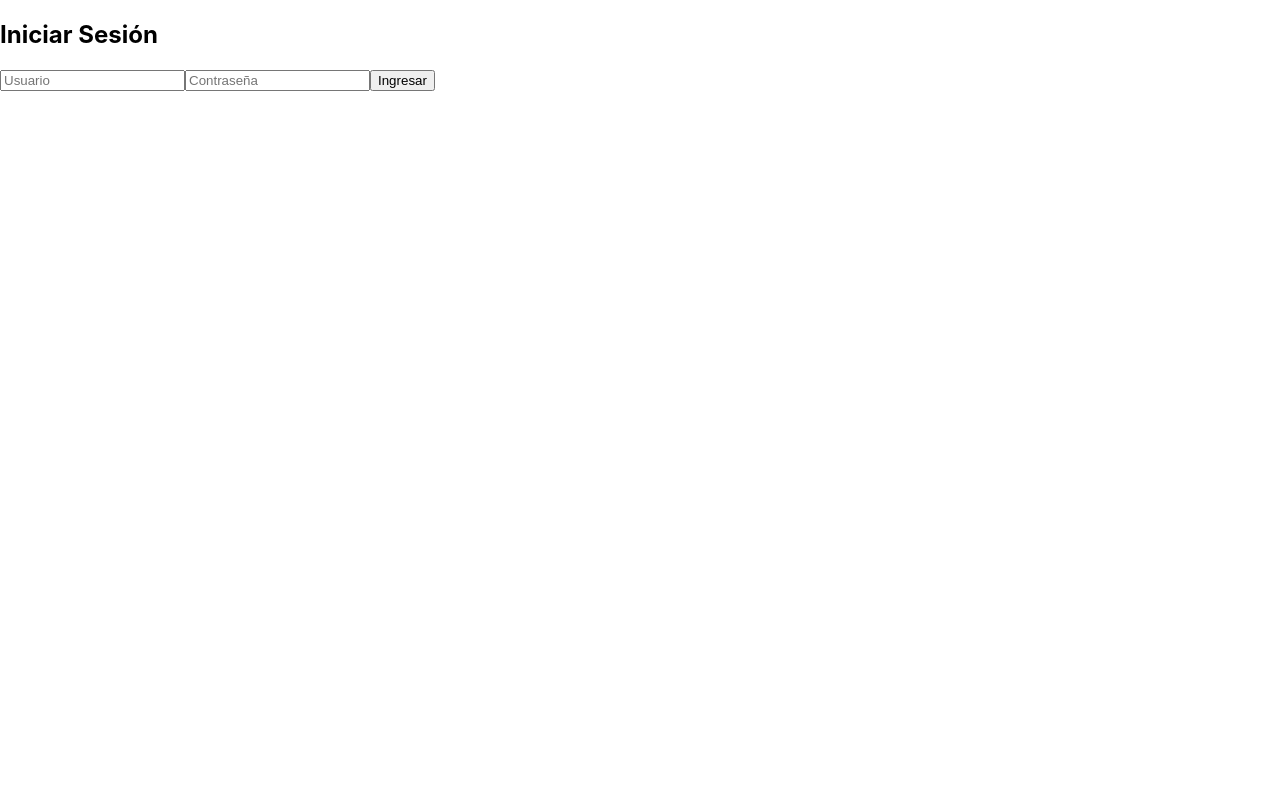
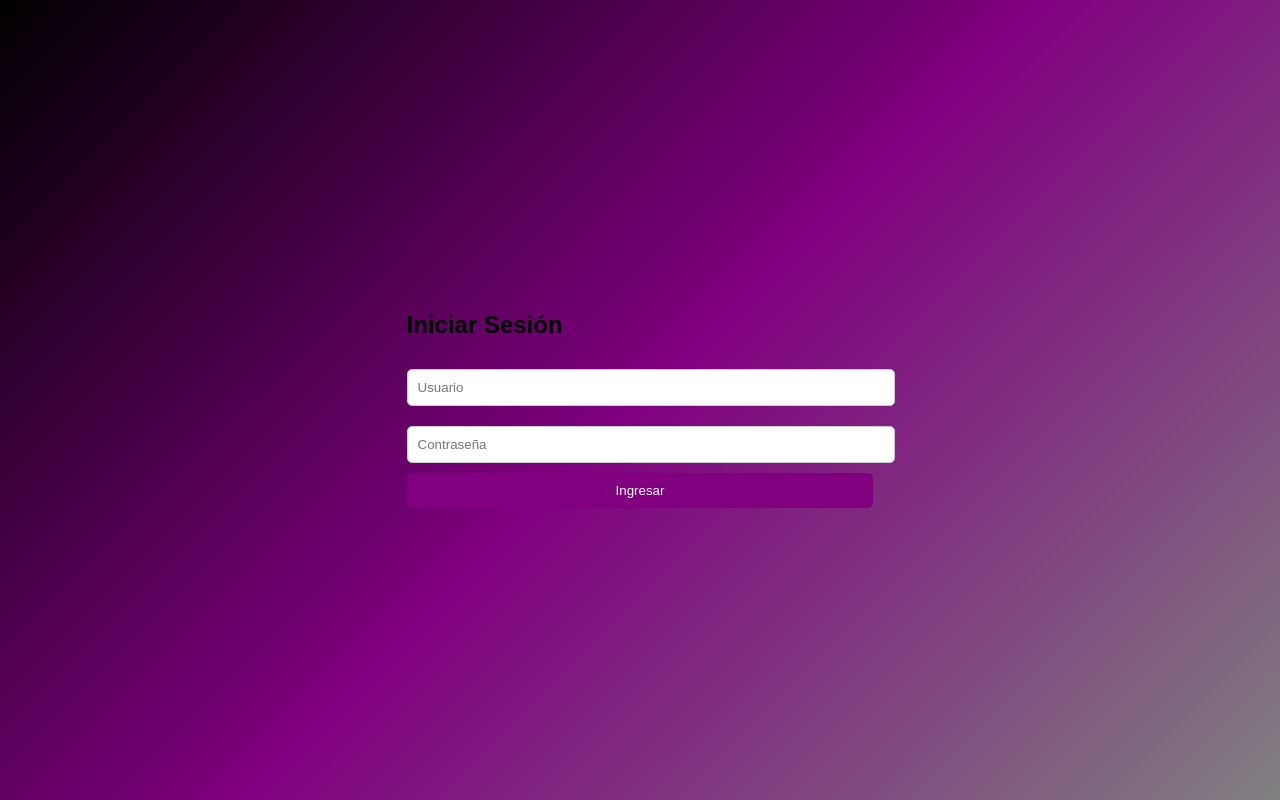
Before and after one commit to github/codespaces-react, a React (Vite) app: page / in a window 1280 px wide. Built offline with nearby package versions, Linux system fonts and the light colour scheme.

Commit message:
Estilos agregados

```diff
--- a/src/index.css
+++ /dev/null
@@ -1,13 +0,0 @@
-body {
-  margin: 0;
-  font-family: -apple-system, BlinkMacSystemFont, 'Segoe UI', 'Roboto', 'Oxygen',
-    'Ubuntu', 'Cantarell', 'Fira Sans', 'Droid Sans', 'Helvetica Neue',
-    sans-serif;
-  -webkit-font-smoothing: antialiased;
-  -moz-osx-font-smoothing: grayscale;
-}
-
-code {
-  font-family: source-code-pro, Menlo, Monaco, Consolas, 'Courier New',
-    monospace;
-}
--- a/src/index.jsx
+++ b/src/index.jsx
@@ -1,6 +1,6 @@
 import React from 'react';
 import ReactDOM from 'react-dom/client';
-import './index.css';
+import './index.scss';
 import App from './App';
 import reportWebVitals from './reportWebVitals';
 
--- /dev/null
+++ b/src/index.scss
@@ -0,0 +1,86 @@
+$primary-color: purple;
+$secondary-color: black;
+$button-radius: 5px;
+
+body {
+  font-family: Arial, sans-serif;
+  margin: 0;
+  height: 100vh;
+  display: flex;
+  justify-content: center;
+  align-items: center;
+  background: linear-gradient(135deg, $secondary-color, purple, gray);
+}
+
+.login-wrapper {
+  width: 70%;
+  /* max-width: 700px; */
+  display: flex;
+  flex-direction: row; /* Cambiado de columna a fila */
+  background: white;
+  border-radius: 12px;
+  box-shadow: 4px 4px 15px rgba(0, 0, 0, 0.3);
+  overflow: hidden;
+  margin: auto;
+}
+
+.login-image {
+  width: 50%;
+  display: flex;
+  justify-content: center;
+  align-items: center;
+  background: rgba(0, 0, 0, 0.1);
+}
+
+.login-image img {
+  max-width: 100%;
+  height: auto;
+}
+
+.login-form {
+  width: 50%;
+  padding: 30px;
+  text-align: center;
+  display: flex;
+  flex-direction: column;
+  justify-content: center;
+}
+
+h2 {
+  margin-bottom: 20px;
+}
+
+input {
+  width: 100%;
+  padding: 10px;
+  margin: 10px 0;
+  border: 1px solid #ccc;
+  border-radius: 5px;
+}
+
+button {
+  width: 100%;
+  padding: 10px;
+  background: $primary-color;
+  color: white;
+  border: none;
+  border-radius: $button-radius;
+  cursor: pointer;
+  transition: background 0.3s;
+
+  &:hover {
+    background: lighten($primary-color, 20%);
+  }
+}
+
+.error {
+  color: red;
+  font-size: 14px;
+}
+
+.dashboard-container{
+  max-height: 100vh; /* Corrección: vh en lugar de hv */
+  overflow-y: auto; /* Agrega scroll solo si es necesario */
+  padding: 20px; /* Evita que el contenido se pegue a los bordes */
+  box-sizing: border-box; /* Asegura que padding no afecte el tamaño total */
+}
```
